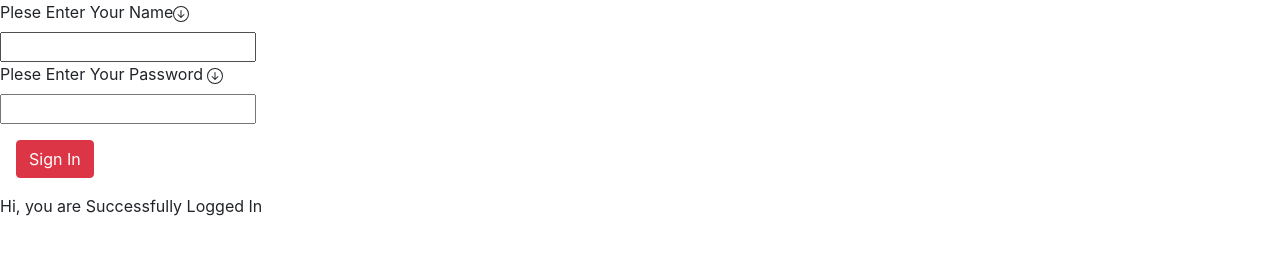
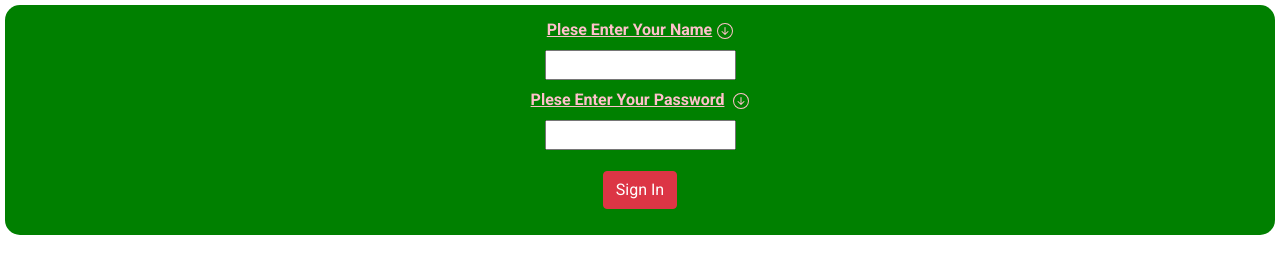
Before and after one commit to sivakumarnallapothula/signinpracticeform, a plain HTML site: page index.html in a window 1280 px wide. Drawn offline with nearby package versions, Linux system fonts and the light colour scheme; a web font is replaced by a local one.

Commit message:
Update index.html

```diff
--- a/index.html
+++ b/index.html
@@ -8,7 +8,7 @@
     <script src="https://stackpath.bootstrapcdn.com/bootstrap/4.5.2/js/bootstrap.min.js" integrity="sha384-B4gt1jrGC7Jh4AgTPSdUtOBvfO8shuf57BaghqFfPlYxofvL8/KUEfYiJOMMV+rV" crossorigin="anonymous"></script>
     <script src="https://kit.fontawesome.com/5f59ca6ad3.js" crossorigin="anonymous"></script>
     <script src="https://kit.fontawesome.com/20c5629a29.js" crossorigin="anonymous"></script>
-    <link ref="stylesheet" href="practice.css" />
+    <link rel="stylesheet" href="practice.css" />
 </head>
 
 <body>
```
